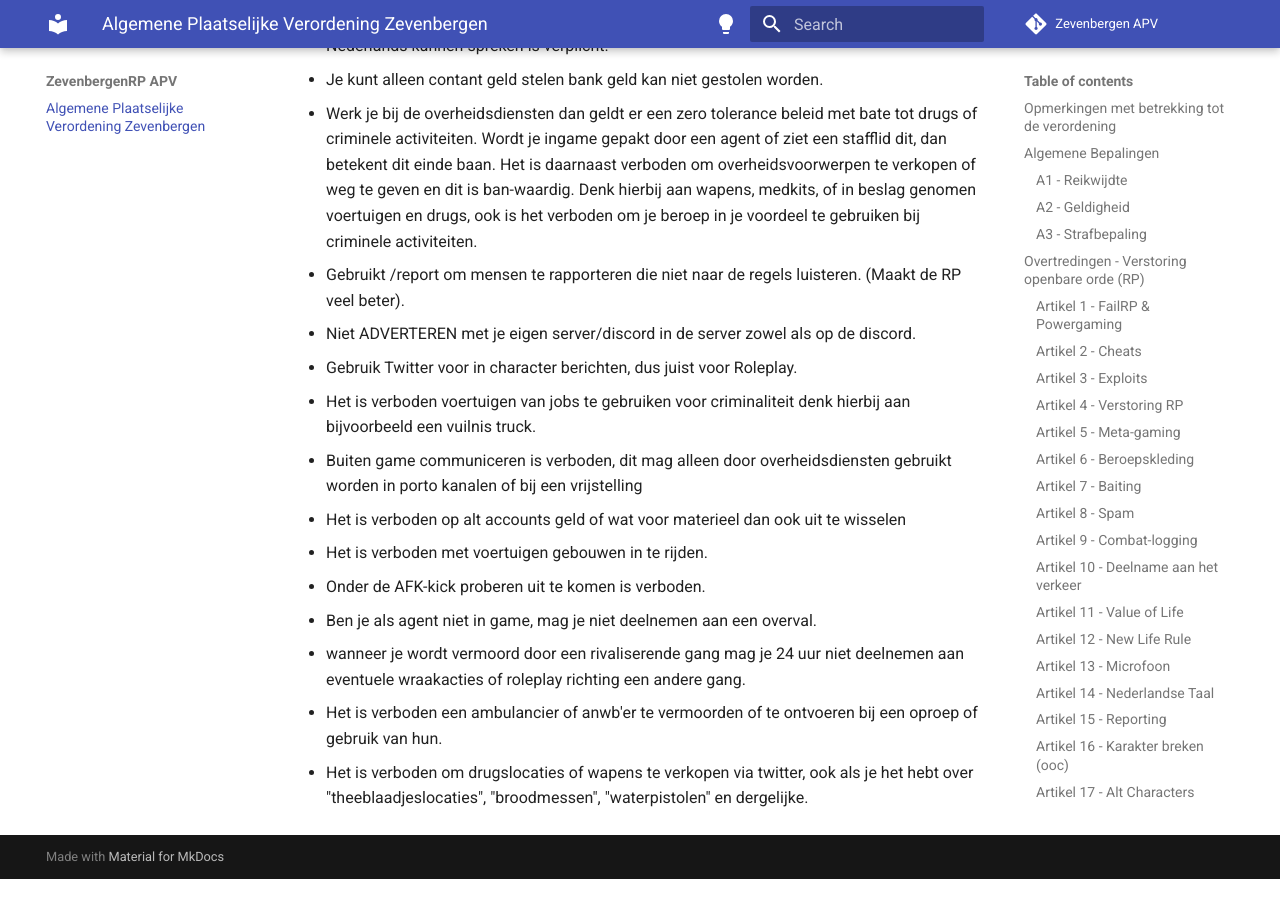
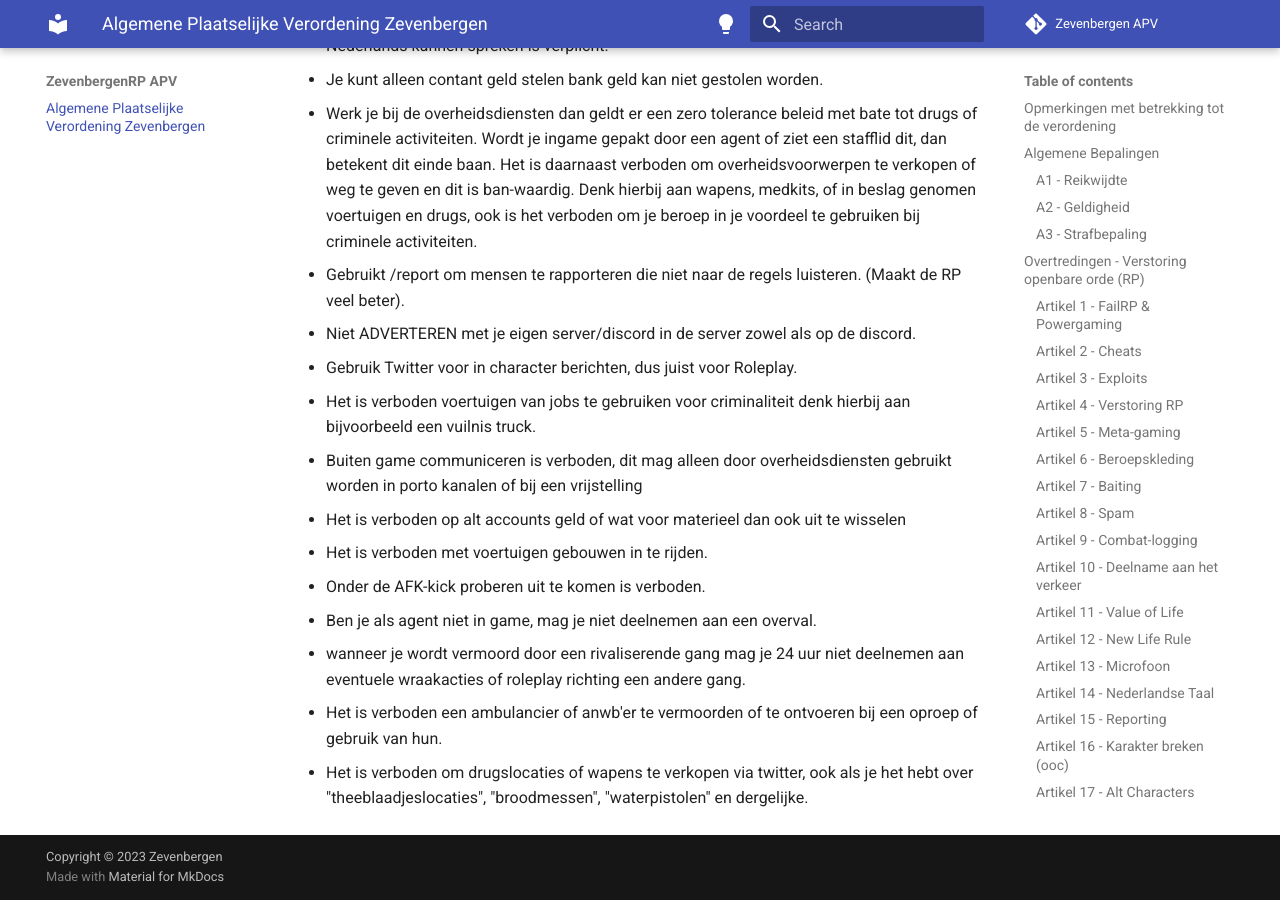
Before and after one commit to RyanFHO/wetboek-apv, an MkDocs documentation site: the page built from docs/index.md, in a window 1280 px wide and 900 px high, scrolled down 27156 px. Built offline with MkDocs 1.6.1 and Material for MkDocs 9.7.7, drawn with Linux system fonts in a browser that asks for light colours; comment, search, counter and statistics services are not loaded; before the commit the page ends 28035 px from its top, so only the background shows below that.

Commit message:
Update mkdocs.yml
Copyright toegevoegd

```diff
--- a/mkdocs.yml
+++ b/mkdocs.yml
@@ -21,3 +21,5 @@ theme:
 repo_url: 'https://github.com/RyanFHO/wetboek-apv/'
 repo_name: 'Zevenbergen APV'
 edit_uri: 'https://github.com/RyanFHO/wetboek-apv'
+# Copyright
+copyright: Copyright &copy; 2023 Zevenbergen
```
